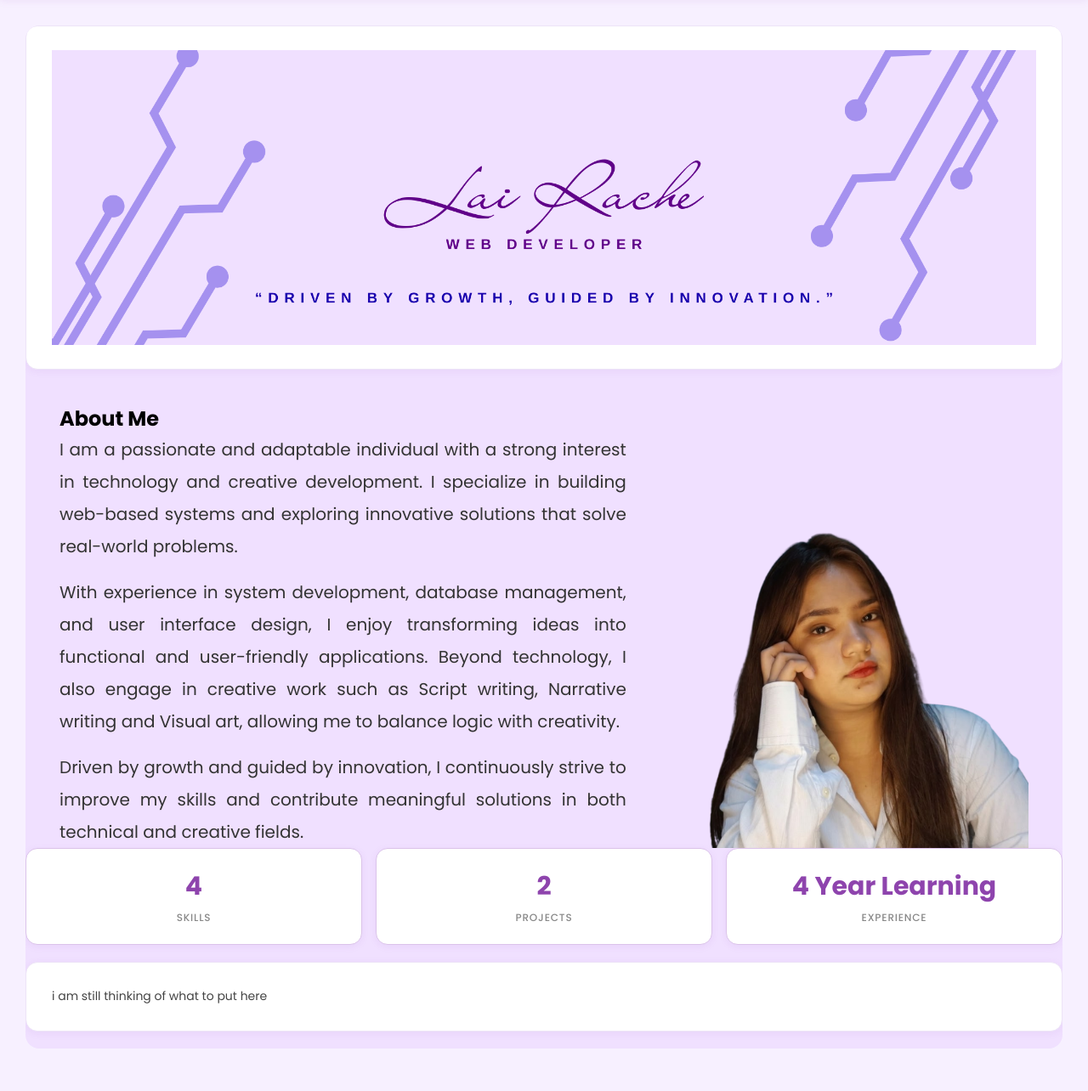
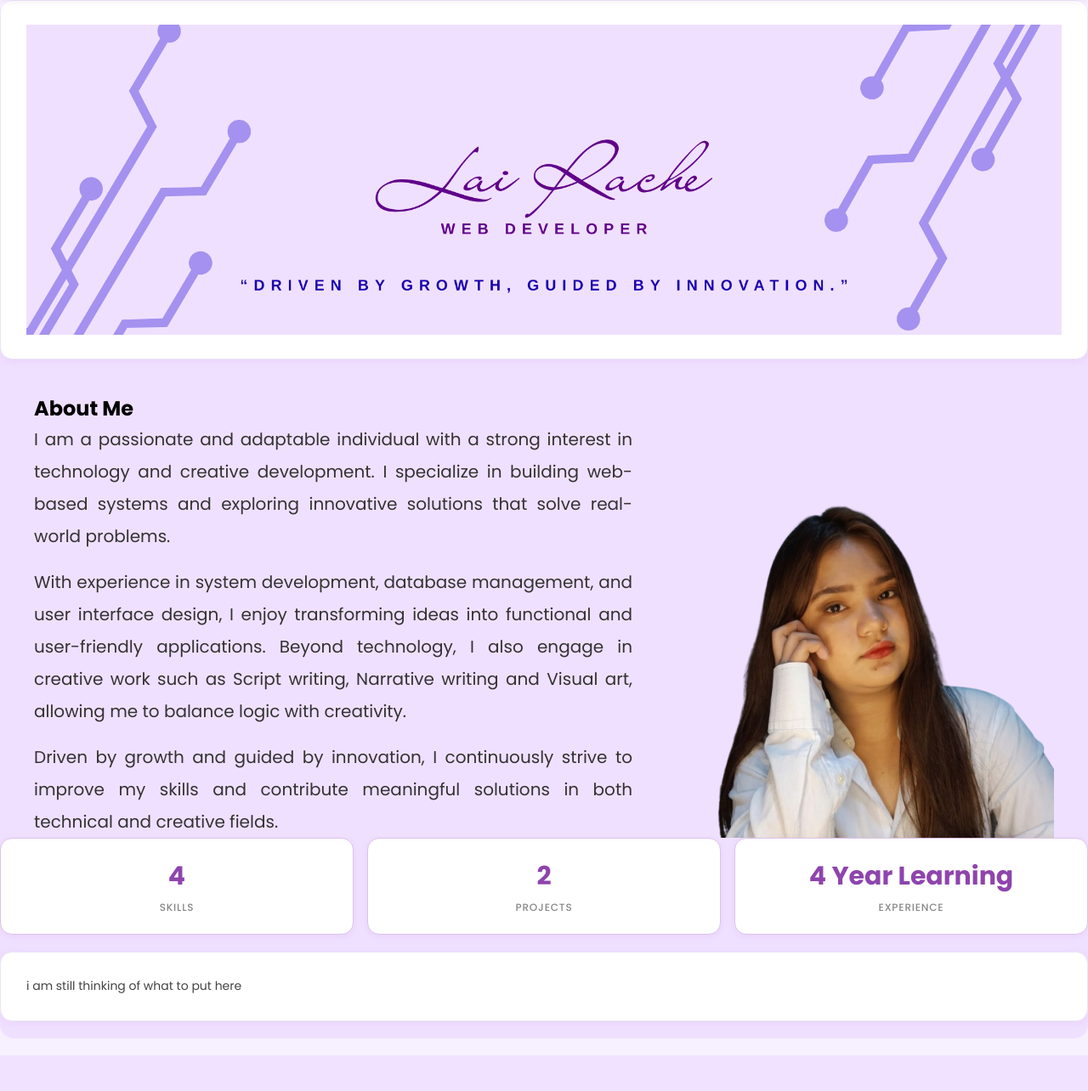
Before and after one commit to yanelledelrosario/portfolio-lai, a PHP site: page / in a window 1280 px wide. Shown: the part 60-1344 px from the top of the page at 85% size. After the commit the page ends 1302 px from the top, so only its background shows below. Run offline with PHP 8.4, Linux system fonts and the light colour scheme.

Commit message:
suresure

```diff
--- a/assets/style.css
+++ b/assets/style.css
@@ -89,7 +89,7 @@ body { background: #f7f0ff; min-height: 100vh; }
 
 #tab-content {
     width: 100%;
-    padding: 30px;
+    padding: 0px;
 }
 
 /* ── SECTION BASE ────────────────────────── */
```
